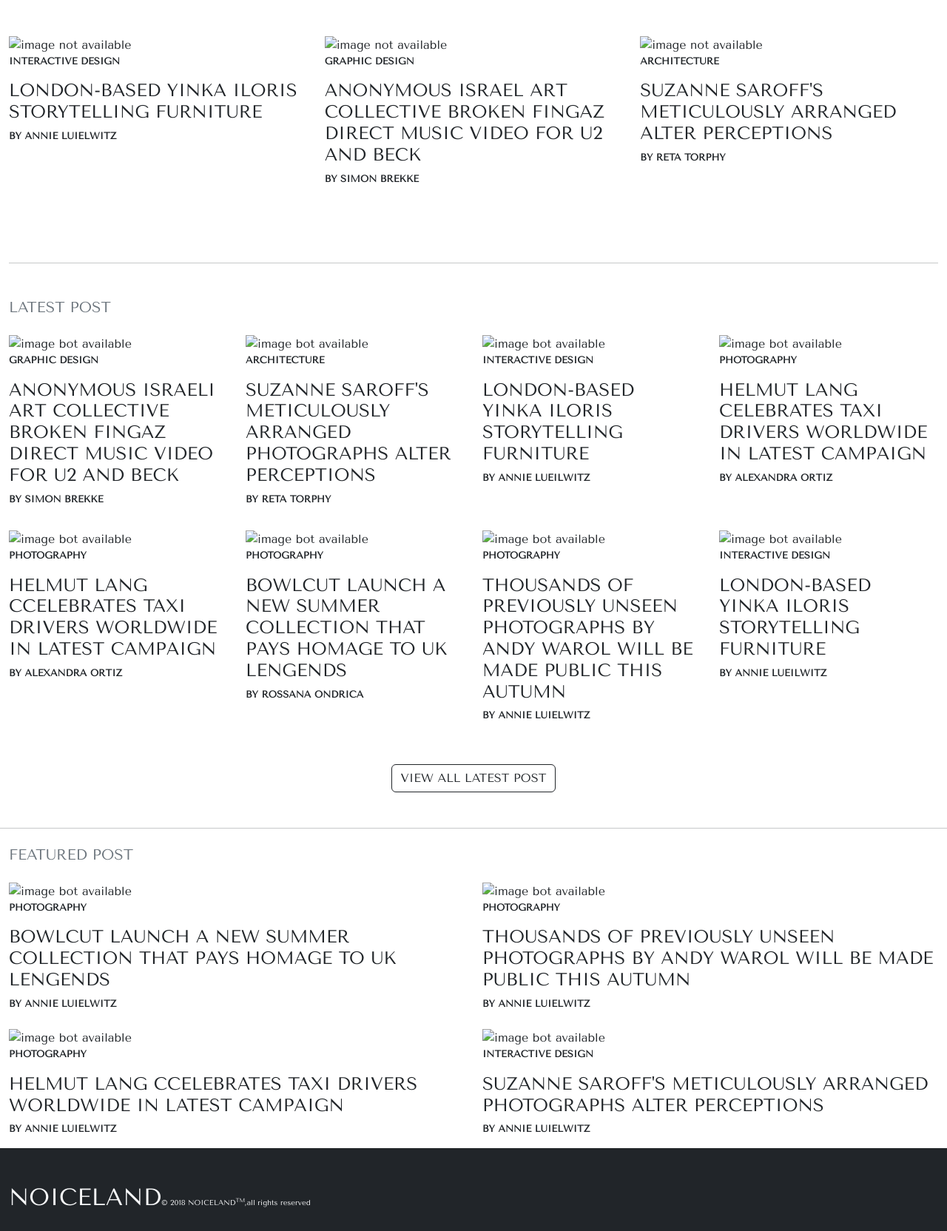
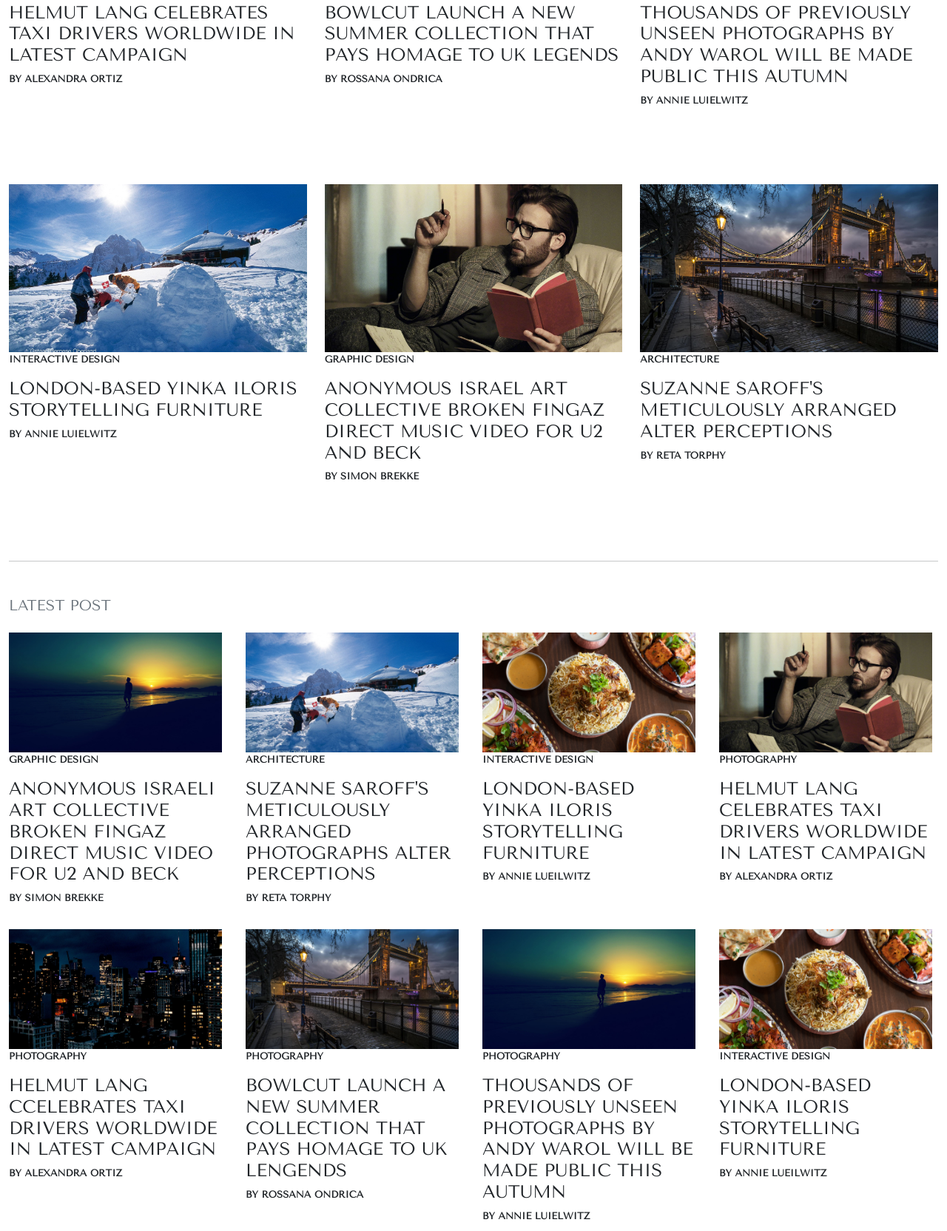
Before and after one commit to kpraja1909/BLOG-WEBSITE, a plain HTML site: page index.html in a window 1280 px wide. Shown: the part 786-2450 px from the top of the page at 74% size. Drawn offline with nearby package versions, Linux system fonts and the light colour scheme.

Commit message:
Update index.html

```diff
--- a/index.html
+++ b/index.html
@@ -63,7 +63,7 @@
             <div class="row">
                 <div class="col-xs-12 col-sm-4 col-lg-4 my-5">
                     <div>
-                        <img src=".GIT/BLOG-DESIGN/img/city.jpg" style="width:100%;" class="card-img-top" alt="image not available">
+                        <img src="./img/city.jpg" style="width:100%;" class="card-img-top" alt="image not available">
                         <div class="card-body">
                           <p class="caption p-0">PHOTOGRAPHY</p>
                           <p class="card-title h4">HELMUT LANG CELEBRATES TAXI DRIVERS WORLDWIDE IN LATEST CAMPAIGN</p>
@@ -73,7 +73,7 @@
                 </div>
                 <div class="col-xs-12 col-sm-4 col-lg-4 my-5">
                   <div>
-                    <img src=".GIT/BLOG-DESIGN/img/food.jpg" style="width:100%;" class="card-img-top" alt="image not available">
+                    <img src="./img/food.jpg" style="width:100%;" class="card-img-top" alt="image not available">
                     <div class="card-body">
                       <p class="caption p-0">PHOTOGRAPHY</p>
                       <p class="card-title h4">BOWLCUT LAUNCH A NEW SUMMER COLLECTION THAT PAYS HOMAGE TO UK LEGENDS</p>
@@ -83,7 +83,7 @@
                 </div>
                 <div class="col-xs-12 col-sm-4 col-lg-4 my-5">
                   <div >
-                    <img src=".GIT/BLOG-DESIGN/img/iceland.jpg.jpg" style="width:100%;" class="card-img-top" alt="image not available">
+                    <img src="./img/iceland.jpg.jpg" style="width:100%;" class="card-img-top" alt="image not available">
                     <div class="card-body">
                       <p class="caption p-0">PHOTOGRAPHY</p>
                       <p class="card-title h4">THOUSANDS OF PREVIOUSLY UNSEEN PHOTOGRAPHS BY ANDY WAROL WILL BE MADE PUBLIC THIS AUTUMN</p>
@@ -95,7 +95,7 @@
             <div class="row">
               <div class="col-xs-12 col-sm-4 col-lg-4 my-5">
                   <div style="width:100%;">
-                      <img src=".GIT/BLOG-DESIGN/img/igloo.jpg"  class="card-img-top" alt="image not available">
+                      <img src="./img/igloo.jpg"  class="card-img-top" alt="image not available">
                       <div class="card-body">
                         <p class="caption p-0">INTERACTIVE DESIGN</p>
                         <p class="card-title h4">LONDON-BASED YINKA ILORIS STORYTELLING FURNITURE</p>
@@ -104,7 +104,7 @@
                     </div>
               </div>
               <div class="col-xs-12 col-sm-4 col-lg-4 my-5"><div style="width:100%;">
-                  <img src=".GIT/BLOG-DESIGN/img/man.jpg" class="card-img-top" alt="image not available">
+                  <img src="./img/man.jpg" class="card-img-top" alt="image not available">
                   <div class="card-body">
                     <p class="caption p-0">GRAPHIC DESIGN</p>
                     <p class="card-title h4">ANONYMOUS ISRAEL ART COLLECTIVE BROKEN FINGAZ DIRECT MUSIC VIDEO FOR U2 AND BECK</p>
@@ -113,7 +113,7 @@
                 </div>
               </div>
               <div class="col-xs-12 col-sm-4 col-lg-4 my-5"><div style="width:100%;">
-                  <img src=".GIT/BLOG-DESIGN/img/london.jpg" class="card-img-top" alt="image not available">
+                  <img src="./img/london.jpg" class="card-img-top" alt="image not available">
                   <div class="card-body">
                     <p class="caption p-0">ARCHITECTURE</p>
                     <p class="card-title h4">SUZANNE SAROFF'S METICULOUSLY ARRANGED ALTER PERCEPTIONS</p>
@@ -128,7 +128,7 @@
             <p class="h5 my-4 text-secondary">LATEST POST</p>
             <div class="row">
               <div class="col-md-3 col-xs-12 col-sm-12"><div style="width: 18rem;">
-                <img src=".GIT/BLOG-DESIGN/img/beach.jpg" class="card-img-top" alt="image bot available">
+                <img src="./img/beach.jpg" class="card-img-top" alt="image bot available">
                 <div class="card-body">
                   <p class="caption p-0">GRAPHIC DESIGN</p>
                   <p class="card-title h4">ANONYMOUS ISRAELI ART COLLECTIVE BROKEN FINGAZ DIRECT MUSIC VIDEO FOR U2 AND BECK</p>
@@ -136,7 +136,7 @@
                 </div>
               </div></div>
               <div class="col-md-3 col-xs-12 col-sm-12"><div style="width: 18rem;">
-                <img src=".GIT/BLOG-DESIGN/img/igloo.jpg" class="card-img-top" alt="image bot available">
+                <img src="./img/igloo.jpg" class="card-img-top" alt="image bot available">
                 <div class="card-body">
                   <p class="caption p-0">ARCHITECTURE</p>
                   <p class="card-title h4">SUZANNE SAROFF'S METICULOUSLY ARRANGED PHOTOGRAPHS ALTER PERCEPTIONS</p>
@@ -144,7 +144,7 @@
                 </div>
               </div></div>
               <div class="col-md-3 col-xs-12 col-sm-12"><div style="width: 18rem;">
-                <img src=".GIT/BLOG-DESIGN/img/food.jpg" class="card-img-top" alt="image bot available">
+                <img src="./img/food.jpg" class="card-img-top" alt="image bot available">
                 <div class="card-body">
                   <p class="caption p-0">INTERACTIVE DESIGN</p>
                   <p class="card-title h4">LONDON-BASED YINKA ILORIS STORYTELLING FURNITURE</p>
@@ -152,7 +152,7 @@
                 </div>
               </div></div>
               <div class="col-md-3 col-xs-12 col-sm-12"><div style="width: 18rem;">
-                <img src=".GIT/BLOG-DESIGN/img/man.jpg" class="card-img-top" alt="image bot available">
+                <img src="./img/man.jpg" class="card-img-top" alt="image bot available">
                 <div class="card-body">
                   <p class="caption p-0">PHOTOGRAPHY</p>
                   <p class="card-title h4">HELMUT LANG CELEBRATES TAXI DRIVERS WORLDWIDE IN LATEST CAMPAIGN</p>
@@ -162,7 +162,7 @@
             </div>
             <div class="row">
               <div class="col-md-3 col-xs-12 col-sm-12 my-4"><div style="width: 18rem;">
-                <img src=".GIT/BLOG-DESIGN/img/city.jpg" class="card-img-top" alt="image bot available">
+                <img src="./img/city.jpg" class="card-img-top" alt="image bot available">
                 <div class="card-body">
                   <p class="caption p-0">PHOTOGRAPHY</p>
                   <p class="card-title h4">HELMUT LANG CCELEBRATES TAXI DRIVERS WORLDWIDE IN LATEST CAMPAIGN</p>
@@ -170,7 +170,7 @@
                 </div>
               </div></div>
               <div class="col-md-3 col-xs-12 col-sm-12 my-4"><div style="width: 18rem;">
-                <img src=".GIT/BLOG-DESIGN/img/london.jpg" class="card-img-top" alt="image bot available">
+                <img src="./img/london.jpg" class="card-img-top" alt="image bot available">
                 <div class="card-body">
                   <p class="caption p-0">PHOTOGRAPHY</p>
                   <p class="card-title h4">BOWLCUT LAUNCH A NEW SUMMER COLLECTION THAT PAYS HOMAGE TO UK LENGENDS</p>
@@ -178,7 +178,7 @@
                 </div>
               </div></div>
               <div class="col-md-3 col-xs-12 col-sm-12 my-4"><div style="width: 18rem;">
-                <img src=".GIT/BLOG-DESIGN/img/beach.jpg" class="card-img-top" alt="image bot available">
+                <img src="./img/beach.jpg" class="card-img-top" alt="image bot available">
                 <div class="card-body">
                   <p class="caption p-0">PHOTOGRAPHY</p>
                   <p class="card-title h4">THOUSANDS OF PREVIOUSLY UNSEEN PHOTOGRAPHS BY ANDY WAROL WILL BE MADE PUBLIC THIS AUTUMN</p>
@@ -186,7 +186,7 @@
                 </div>
               </div></div>
               <div class="col-md-3 col-xs-12 col-sm-12 my-4"><div style="width: 18rem;">
-                <img src=".GIT/BLOG-DESIGN/img/food.jpg" class="card-img-top" alt="image bot available">
+                <img src="./img/food.jpg" class="card-img-top" alt="image bot available">
                 <div class="card-body">
                   <p class="caption p-0">INTERACTIVE DESIGN</p>
                   <p class="card-title h4">LONDON-BASED YINKA ILORIS STORYTELLING FURNITURE</p>
@@ -205,7 +205,7 @@
           <div class="row">
             <div class="col-xs-12 col-sm-12 col-md-6 col-lg-6">
               <div style="width: 100%;">
-                <img src=".GIT/BLOG-DESIGN/img/london.jpg" class="card-img-top" alt="image bot available">
+                <img src="./img/london.jpg" class="card-img-top" alt="image bot available">
                 <div class="card-body">
                   <p class="caption p-0">PHOTOGRAPHY</p>
                   <p class="card-title h4">BOWLCUT LAUNCH A NEW SUMMER COLLECTION THAT PAYS HOMAGE TO UK LENGENDS</p>
@@ -215,7 +215,7 @@
             </div>
             <div class="col-xs-12 col-sm-12 col-md-6 col-lg-6">
               <div style="width: 100%;">
-                <img src=".GIT/BLOG-DESIGN/img/igloo.jpg" class="card-img-top" alt="image bot available">
+                <img src="./img/igloo.jpg" class="card-img-top" alt="image bot available">
                 <div class="card-body">
                   <p class="caption p-0">PHOTOGRAPHY</p>
                   <p class="card-title h4">THOUSANDS OF PREVIOUSLY UNSEEN PHOTOGRAPHS BY ANDY WAROL WILL BE MADE PUBLIC THIS AUTUMN</p>
@@ -227,7 +227,7 @@
           <div class="row">
             <div class="col-xs-12 col-sm-12 col-md-6 col-lg-6">
               <div class="my-3" style="width: 100%;">
-                <img src=".GIT/BLOG-DESIGN/img/beach.jpg" class="card-img-top" alt="image bot available">
+                <img src="./img/beach.jpg" class="card-img-top" alt="image bot available">
                 <div class="card-body">
                   <p class="caption p-0">PHOTOGRAPHY</p>
                   <p class="card-title h4">HELMUT LANG CCELEBRATES TAXI DRIVERS WORLDWIDE IN LATEST CAMPAIGN</p>
@@ -237,7 +237,7 @@
             </div>
             <div class="col-xs-12 col-sm-12 col-md-6 col-lg-6">
               <div class="my-3" style="width: 100%;">
-                <img src=".GIT/BLOG-DESIGN/img/food.jpg" class="card-img-top" alt="image bot available">
+                <img src="./img/food.jpg" class="card-img-top" alt="image bot available">
                 <div class="card-body">
                   <p class="caption p-0">INTERACTIVE DESIGN</p>
                   <p class="card-title h4">SUZANNE SAROFF'S METICULOUSLY ARRANGED PHOTOGRAPHS ALTER PERCEPTIONS</p>
```
